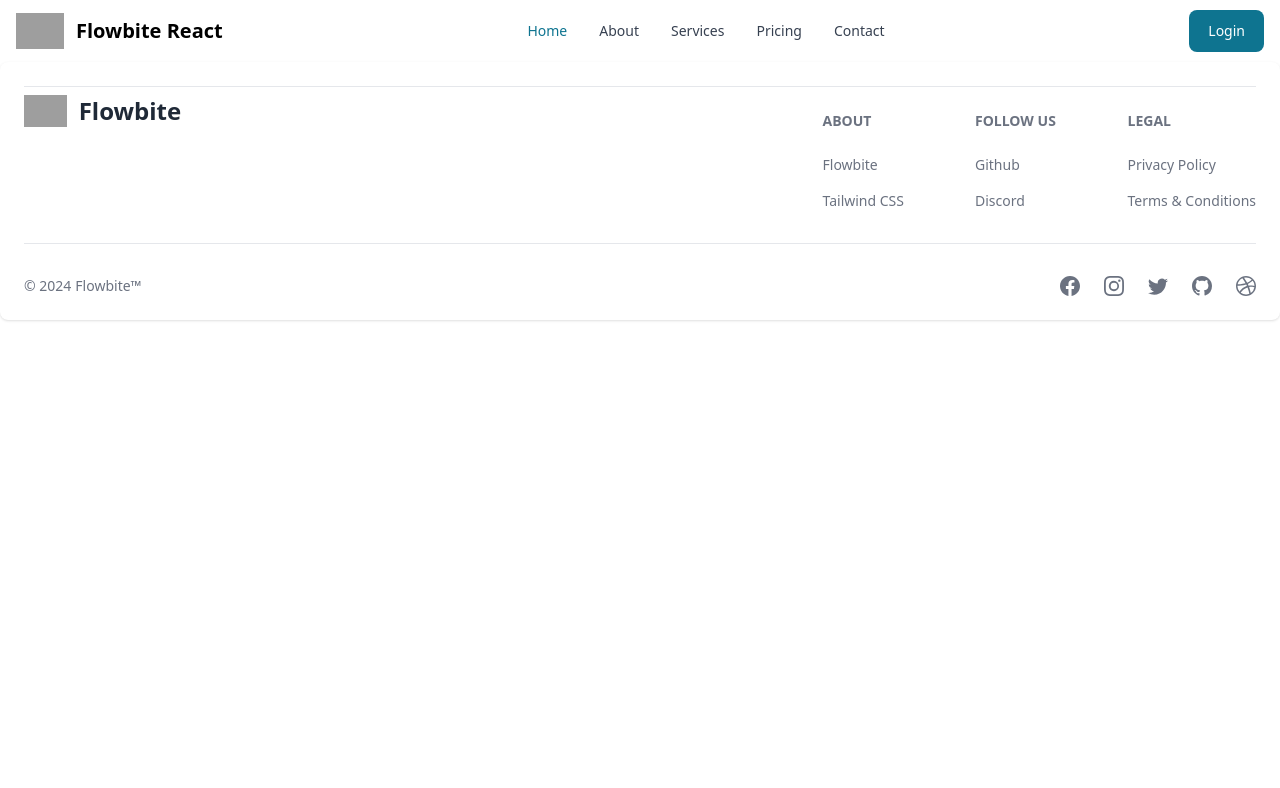
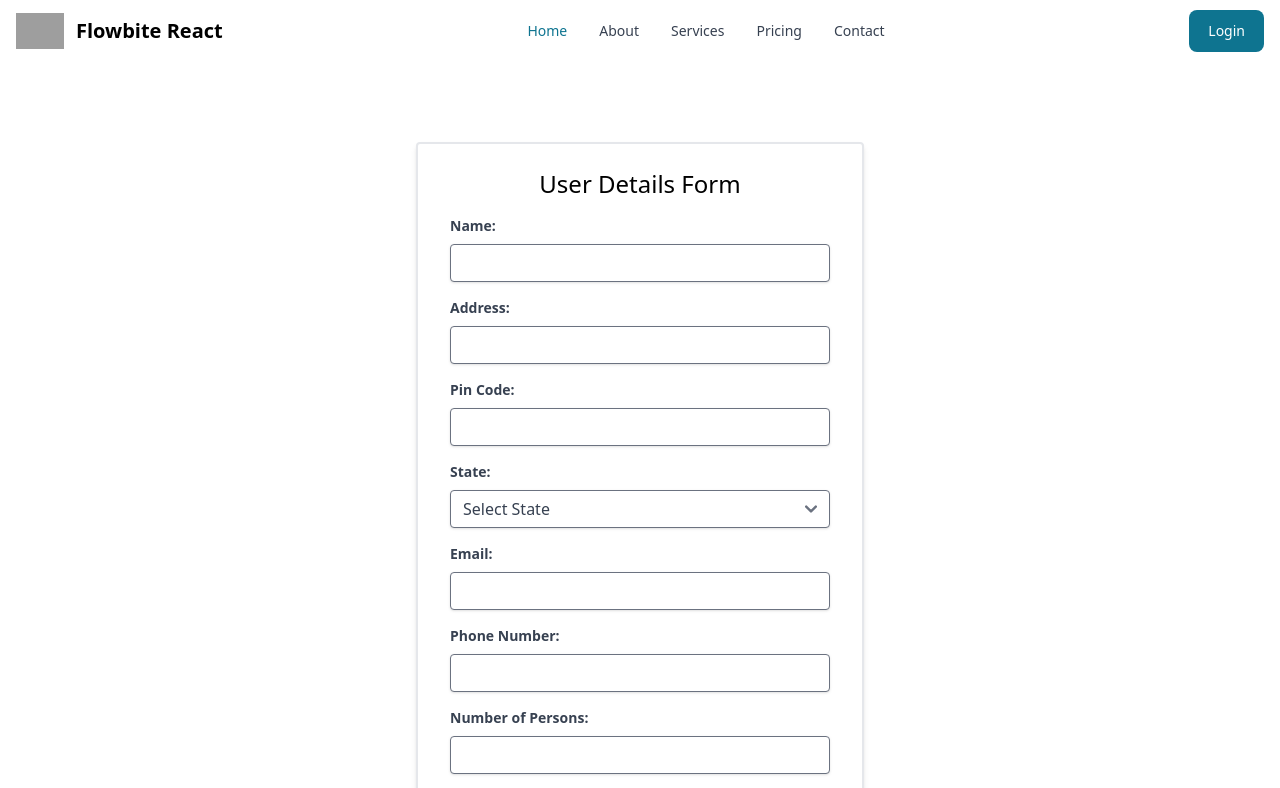
Before and after one commit to kumarRohit45/cultural, a React (Vite) app in the folder client/: page /userdetails in a window 1280 px wide. Shown: the top 788 px of the page. Built offline with nearby package versions, Linux system fonts and the light colour scheme; grey boxes are pictures that could not be loaded.

Commit message:
user details form

```diff
--- a/client/src/App.jsx
+++ b/client/src/App.jsx
@@ -10,6 +10,7 @@ import Search from './pages/Search'
 import Loginas from './pages/Loginas'
 import Signuppartner from './pages/Signuppartner'
 import Customtrip from './pages/Customtrip'
+import Userdetails from './pages/Userdetails'
 
 export default function App() {
   return (
@@ -24,6 +25,8 @@ export default function App() {
           < Route path='/loginas' element= { <Loginas />} />
           < Route path='/signup-partner' element= { <Signuppartner />} />
           < Route path='/customtrip' element= { <Customtrip />} />
+          < Route path='/userdetails' element= { <Userdetails />} />
+
       </Routes>
       < Footer />
     </BrowserRouter>
--- /dev/null
+++ b/client/src/pages/Userdetails.jsx
@@ -0,0 +1,243 @@
+import React, { useState } from "react";
+
+export default function Userdetails() {
+  const [formData, setFormData] = useState({
+    name: "",
+    address: "",
+    pincode: "",
+    state: "",
+    email: "",
+    phone: "",
+    numPersons: "",
+  });
+
+  const [isFormFilled, setIsFormFilled] = useState(false);
+  const [isSaved, setIsSaved] = useState(false);
+
+  const handleChange = (e) => {
+    const { name, value } = e.target;
+    setFormData({
+      ...formData,
+      [name]: value,
+    });
+
+    // Check if all fields are filled
+    const isFilled = Object.values(formData).every(
+      (field) => field.trim() !== ""
+    );
+    setIsFormFilled(isFilled);
+  };
+
+  const handleSave = (e) => {
+    e.preventDefault();
+    // Handle save action here
+    setIsSaved(true);
+  };
+
+  const handleSubmit = (e) => {
+    e.preventDefault();
+    // Handle form submission here
+    console.log(formData);
+  };
+
+  const handleNumPersonsChange = (e) => {
+    const numPersons = parseInt(e.target.value);
+    setFormData({
+      ...formData,
+      numPersons: numPersons,
+    });
+    // Enable form filling when any number of persons is entered
+    setIsFormFilled(numPersons !== "");
+  };
+
+  return (
+    <div className="flex justify-center items-center mt-[80px]">
+      <div className="h-full w-full max-w-md bg-white shadow-md rounded px-8 pt-6 pb-8 border-2">
+        <h2 className="text-2xl text-center mb-4">User Details Form</h2>
+        <form onSubmit={handleSubmit}>
+          <div className="mb-4">
+            <label
+              className="block text-gray-700 text-sm font-bold mb-2"
+              htmlFor="name"
+            >
+              Name:
+            </label>
+            <input
+              className="shadow appearance-none border rounded w-full py-2 px-3 text-gray-700 leading-tight focus:outline-none focus:shadow-outline"
+              id="name"
+              name="name"
+              type="text"
+              value={formData.name}
+              onChange={handleChange}
+              required
+            />
+          </div>
+          <div className="mb-4">
+            <label
+              className="block text-gray-700 text-sm font-bold mb-2"
+              htmlFor="address"
+            >
+              Address:
+            </label>
+            <input
+              className="shadow appearance-none border rounded w-full py-2 px-3 text-gray-700 leading-tight focus:outline-none focus:shadow-outline"
+              id="address"
+              name="address"
+              type="text"
+              value={formData.address}
+              onChange={handleChange}
+              required
+            />
+          </div>
+          <div className="mb-4">
+            <label
+              className="block text-gray-700 text-sm font-bold mb-2"
+              htmlFor="pincode"
+            >
+              Pin Code:
+            </label>
+            <input
+              className="shadow appearance-none border rounded w-full py-2 px-3 text-gray-700 leading-tight focus:outline-none focus:shadow-outline"
+              id="pincode"
+              name="pincode"
+              type="text"
+              value={formData.pincode}
+              onChange={handleChange}
+              required
+            />
+          </div>
+          <div className="mb-4">
+            <label
+              className="block text-gray-700 text-sm font-bold mb-2"
+              htmlFor="state"
+            >
+              State:
+            </label>
+            <select
+              className="shadow appearance-none border rounded w-full py-2 px-3 text-gray-700 leading-tight focus:outline-none focus:shadow-outline"
+              id="state"
+              name="state"
+              value={formData.state}
+              onChange={handleChange}
+              required
+            >
+              <option value="" disabled>Select State</option>
+              <option value="AP">Andhra Pradesh</option>
+	<option value="AR">Arunachal Pradesh</option>
+	<option value="AS">Assam</option>
+	<option value="BR">Bihar</option>
+	<option value="CT">Chhattisgarh</option>
+	<option value="GA">Gujarat</option>
+	<option value="HR">Haryana</option>
+	<option value="HP">Himachal Pradesh</option>
+	<option value="JK">Jammu and Kashmir</option>
+	<option value="GA">Goa</option>
+	<option value="JH">Jharkhand</option>
+	<option value="KA">Karnataka</option>
+	<option value="KL">Kerala</option>
+	<option value="MP">Madhya Pradesh</option>
+	<option value="MH">Maharashtra</option>
+        <option value="MN">Manipur</option>
+        <option value="ML">Meghalaya</option>
+	<option value="MZ">Mizoram</option>
+	<option value="NL">Nagaland</option>
+	<option value="OR">Odisha</option>
+	<option value="PB">Punjab</option>
+	<option value="RJ">Rajasthan</option>
+	<option value="SK">Sikkim</option>
+	<option value="TN">Tamil Nadu</option>
+	<option value="TG">Telangana</option>
+	<option value="TR">Tripura</option>
+	<option value="UT">Uttarakhand</option>
+	<option value="UP">Uttar Pradesh</option>
+	<option value="WB">West Bengal</option>
+	<option value="AN">Andaman and Nicobar Islands</option>
+	<option value="CH">Chandigarh</option>
+	<option value="DN">Dadra and Nagar Haveli</option>
+	<option value="DD">Daman and Diu</option>
+	<option value="DL">Delhi</option>
+	<option value="LD">Lakshadweep</option>
+              {/* Add more states as needed */}
+            </select>
+          </div>
+          <div className="mb-4">
+            <label
+              className="block text-gray-700 text-sm font-bold mb-2"
+              htmlFor="email"
+            >
+              Email:
+            </label>
+            <input
+              className="shadow appearance-none border rounded w-full py-2 px-3 text-gray-700 leading-tight focus:outline-none focus:shadow-outline"
+              id="email"
+              name="email"
+              type="email"
+              value={formData.email}
+              onChange={handleChange}
+              required
+            />
+          </div>
+          <div className="mb-4">
+            <label
+              className="block text-gray-700 text-sm font-bold mb-2"
+              htmlFor="phone"
+            >
+              Phone Number:
+            </label>
+            <input
+              className="shadow appearance-none border rounded w-full py-2 px-3 text-gray-700 leading-tight focus:outline-none focus:shadow-outline"
+              id="phone"
+              name="phone"
+              type="tel"
+              pattern="[0-9]{10}"
+              value={formData.phone}
+              onChange={handleChange}
+              required
+            />
+          </div>
+          <div className="mb-4">
+            <label
+              className="block text-gray-700 text-sm font-bold mb-2"
+              htmlFor="numPersons"
+            >
+              Number of Persons:
+            </label>
+            <input
+              className="shadow appearance-none border rounded w-full py-2 px-3 text-gray-700 leading-tight focus:outline-none focus:shadow-outline"
+              id="numPersons"
+              name="numPersons"
+              type="number"
+              min="1"
+              max="5"
+              value={formData.numPersons}
+              onChange={handleNumPersonsChange}
+              required
+            />
+          </div>
+          <div className="flex items-center justify-between">
+            <button
+              className={`bg-blue-500 hover:bg-blue-700 text-white font-bold py-2 px-4 rounded focus:outline-none focus:shadow-outline ${
+                isFormFilled ? "" : "opacity-50 cursor-not-allowed"
+              }`}
+              type="submit"
+              onClick={handleSave}
+              disabled={!isFormFilled}
+            >
+              Save Now
+            </button>
+            <button
+              className={`bg-green-500 hover:bg-green-700 text-white font-bold py-2 px-4 rounded focus:outline-none focus:shadow-outline ${
+                isSaved ? "" : "opacity-50 cursor-not-allowed"
+              }`}
+              type="submit"
+              onClick={handleSubmit}
+              disabled={!isSaved}
+            >
+              Pay Now
+            </button>
+          </div>
+        </form>
+      </div>
+    </div>
+  );
+}
```
